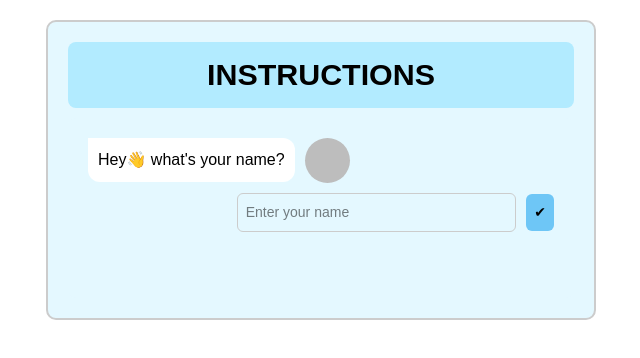
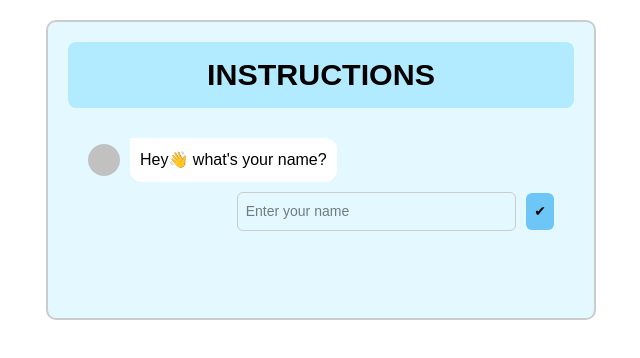
Before and after one commit to andresmotta9/fanshawe-survey-front, a React (Vite) app: page /instructions in a window 1280 px wide. Shown: the top 358 px of the page, without its empty margins (319-959 px from the left). Built offline with nearby package versions, Linux system fonts and the light colour scheme; a web font is replaced by a local one.

Commit message:
Enhance chat interface with user and bot indicators; update styles for improved layout

```diff
--- a/src/pages/Instructions/Instructions.jsx
+++ b/src/pages/Instructions/Instructions.jsx
@@ -75,20 +75,21 @@ export default function Instructions() {
         <div className="chat-box">
           {messages.map((msg, index) => (
             <div key={index} className={`chat-message ${msg.user ? 'user' : 'system'}`}>
+              {!msg.user && <div className="bot-circle"></div>}
               <div className="chat-bubble" dangerouslySetInnerHTML={{ __html: msg.text }} />
-              <div className="circle"></div>
+              {msg.user && <div className="user-circle"></div>}
             </div>
           ))}
 
           {isTyping && (
             <div className="chat-message system">
+              <div className="bot-circle"></div>
               <div className="typing-indicator">
                 <div className="typing-bubble">
                   <span className="dot"></span>
                   <span className="dot"></span>
                   <span className="dot"></span>
                 </div>
-                <div className="circle"></div>
               </div>
             </div>
           )}
--- a/src/pages/Instructions/instructions.css
+++ b/src/pages/Instructions/instructions.css
@@ -55,12 +55,26 @@
 .chat-message.system {
   justify-content: flex-start;
 }
-
+.bot-circle {
+  width: 32px;
+  height: 32px;
+  background-color: #C1C1C1;
+  border-radius: 50%;
+  margin-right: 10px;
+  flex-shrink: 0;
+}
 /* User messages on right */
 .chat-message.user {
   justify-content: flex-end;
 }
-
+.user-circle {
+  width: 32px;
+  height: 32px;
+  background-color: #C1C1C1;
+  border-radius: 50%;
+  margin-left: 10px;
+  flex-shrink: 0;
+}
 /* Chat bubbles */
 .chat-bubble {
   padding: 10px;
@@ -150,8 +164,8 @@
 }
 
 .circle {
-  width: 45px;
-  height: 45px;
+  width: 35px;
+  height: 35px;
   background-color: #bdbdbd;
   border-radius: 50%;
   margin-left: 10px;
```
